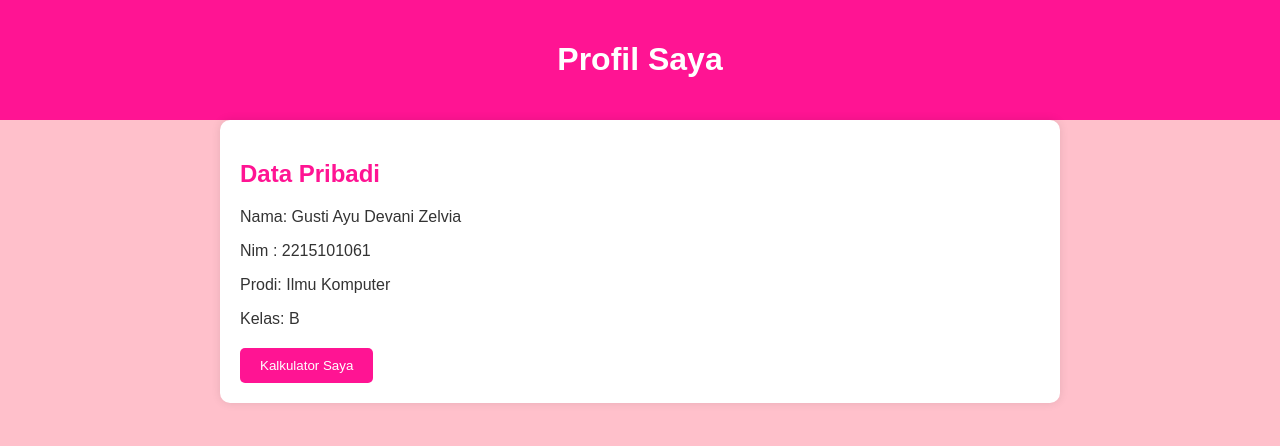
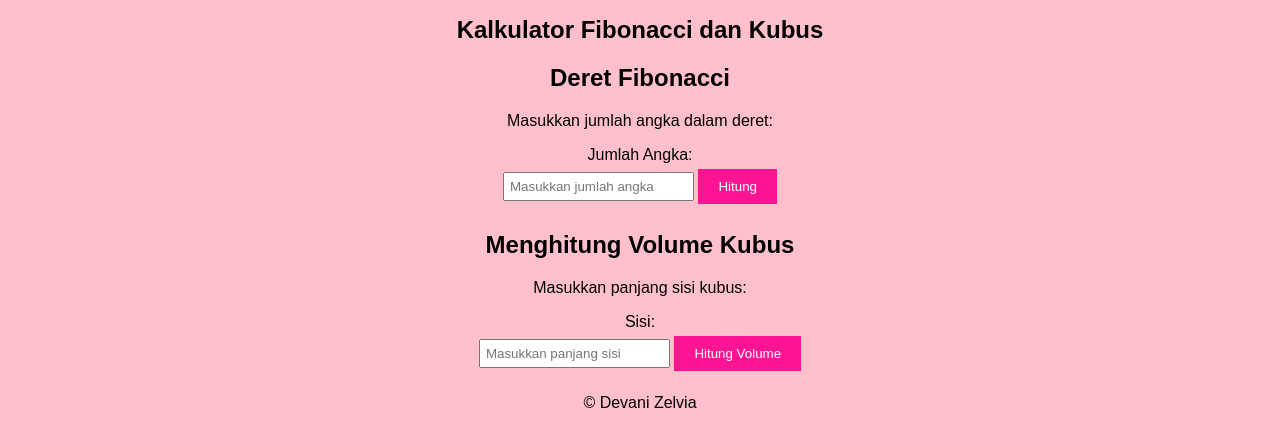
Before and after one commit to Evanii13/Teknologi-Web-Semester3, a plain HTML site: page biodata.html in a window 1280 px wide. Drawn offline with Linux system fonts and the light colour scheme.

Commit message:
kalkulator.html

```diff
--- a/biodata.html
+++ b/biodata.html
@@ -1,33 +1,52 @@
 <!DOCTYPE html>
 <html lang="en">
+
 <head>
     <meta charset="UTF-8">
     <meta name="viewport" content="width=device-width, initial-scale=1.0">
-    <link rel="stylesheet" href="biodata.css">
-    <title>Biodata Mahasiswa</title>
+    <title>Kalkulator Fibonacci dan Kubus</title>
+    <link rel="stylesheet" type="text/css" href="style.css">
 </head>
+
 <body>
     <header>
-        <h1>Profil Saya</h1>
+        <h1 class="title">Kalkulator Fibonacci dan Kubus</h1>
     </header>
 
     <main>
-        <section>
-            <h2>Data Pribadi</h2>
-            <p>Nama: Gusti Ayu Devani Zelvia</p>
-            <p>Nim : 2215101061</p>
-            <p>Prodi: Ilmu Komputer</p>
-            <p>Kelas: B </p>
 
+        <!-- Input untuk deret Fibonacci -->
+        <section class="fibonacci">
+            <h2>Deret Fibonacci</h2>
+            <p>Masukkan jumlah angka dalam deret:</p>
+            <div class="input-container">
+                <label for="fibonacciCount">Jumlah Angka:</label>
+                <input type="number" id="fibonacciCount" class="input-field" placeholder="Masukkan jumlah angka">
+                <button id="calculateFibonacci" class="calculate-button">Hitung</button>
+            </div>
+            <div id="fibonacciResult" class="result"></div>
         </section>
 
-        <button onclick="redirectToHitung()">Kalkulator Saya</button>
+        <!-- Input untuk menghitung volume kubus -->
+        <section class="volume">
+            <h2>Menghitung Volume Kubus</h2>
+            <p>Masukkan panjang sisi kubus:</p>
+            <div class="input-container">
+                <label for="inputSisi">Sisi:</label>
+                <input type="number" id="inputSisi" class="input-field" placeholder="Masukkan panjang sisi">
+                <button id="calculateVolumeKubus" class="calculate-button">Hitung Volume</button>
+            </div>
+            <div id="hasilPerhitungan" class="result"></div>
+        </section>
+
     </main>
 
-    <script>
-        function redirectToHitung() {
-            window.location.href = "index.html";
-        }
-    </script>
+    <footer>
+        <p>&copy; Devani Zelvia</p>
+    </footer>
+
+    <!--file JavaScript -->
+    <script src="script.js"></script>
 </body>
+
 </html>
```
